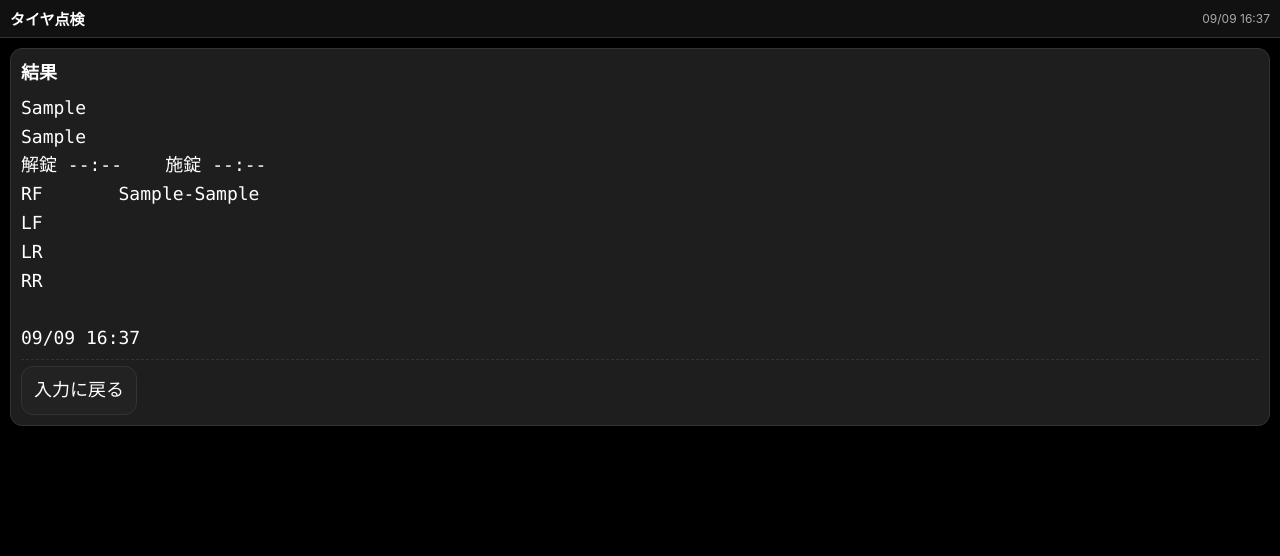
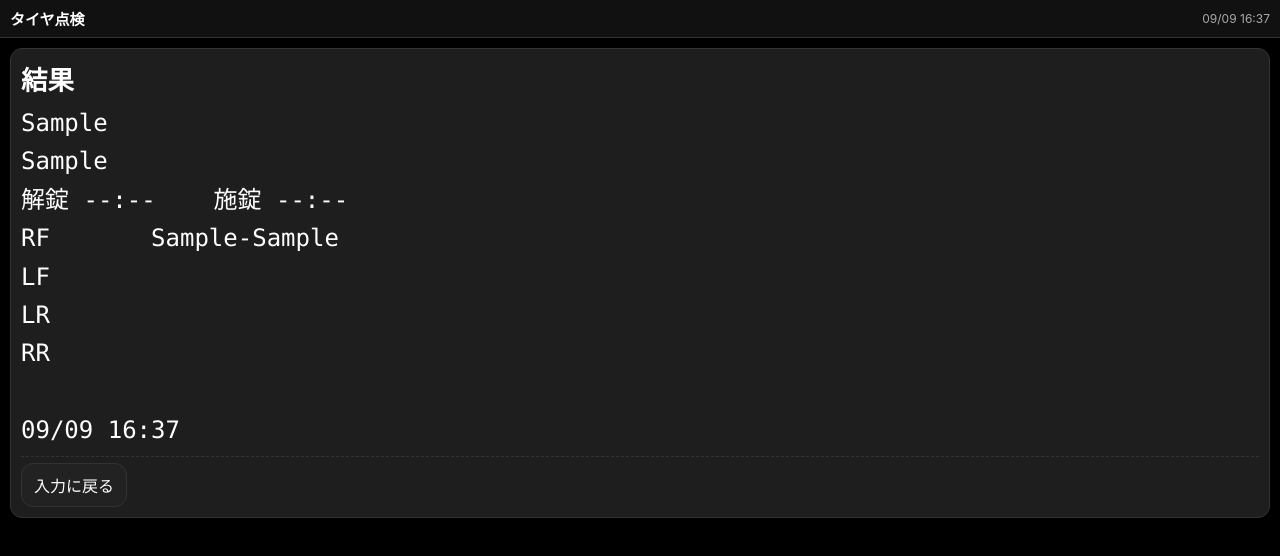
Before and after one commit to rkworks2025-coder/r.k.w--dev, a plain HTML site: page index.html in a window 1280 px wide. Both pictures are taken after typing "Sample", "Sample", "Sample", "Sample", "Sample", "Sample" into the empty fields and a click on the button "完了 → 結果表示". Drawn offline with Linux system fonts and the light colour scheme; no server answers.

Commit message:
Add files via upload

```diff
--- a/index.html
+++ b/index.html
@@ -52,12 +52,14 @@
             transition:opacity .2s ease; pointer-events:none; }
     .toast.show{ opacity:0.96; }
 
-/* --- Injected by v3: enlarge result screen font --- */
-#result, #result *, .result, .result *, .result-card, .result-card *,
-.res-lines, .res-lines *, #resultCard, #resultCard *,
-.mono { font-size: 18px !important; line-height: 1.6 !important; }
-/* badges a bit larger */
-.badge, .status-badge { font-size: 14px !important; }
+/* === Results font enlargement (accessible) === */
+:root { --result-base: 20px; }
+#resultCard { font-size: var(--result-base); }
+#resultCard .mono { font-size: 1em; line-height: 1.6; }
+#resultCard .title { font-size: calc(var(--result-base) * 1.1); }
+@media (min-width:480px) { :root { --result-base: 22px; } }
+@media (min-width:768px) { :root { --result-base: 24px; } }
+
 </style>
 </head>
 <body>
```
